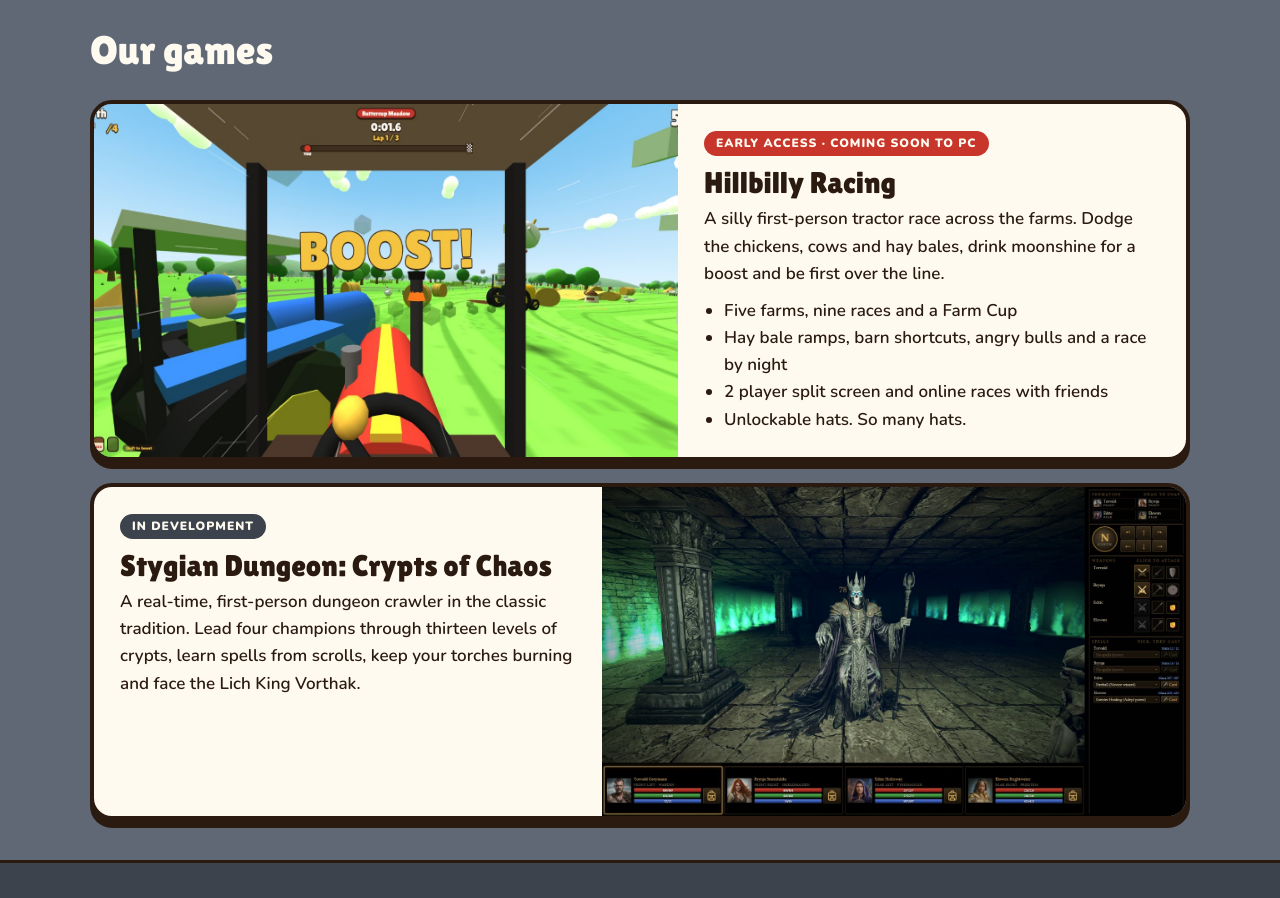
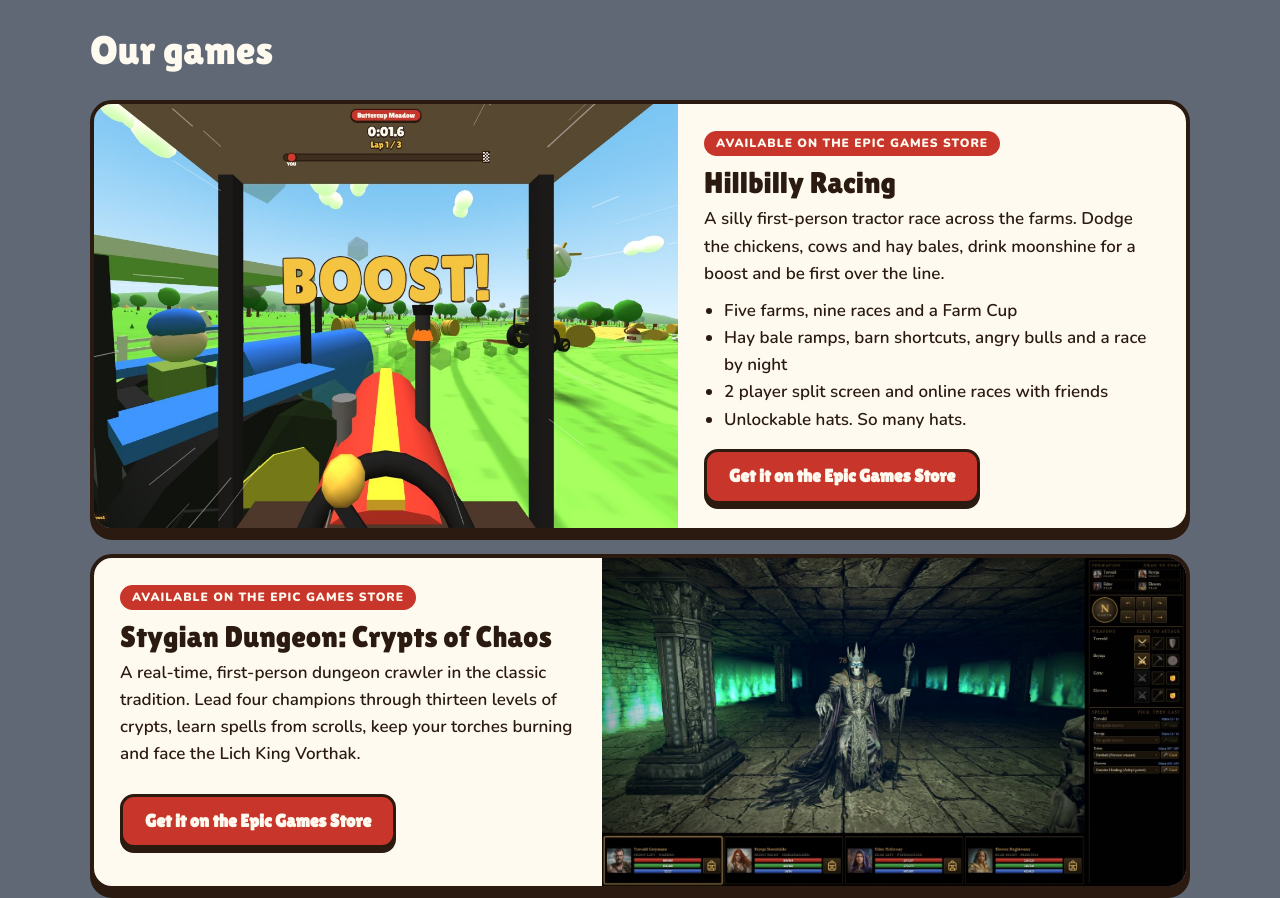
Before and after one commit to danieljdurgan-blip/crimson-viking-site, a plain HTML site: page index.html in a window 1280 px wide. Shown: the part 760-1658 px from the top of the page. Drawn offline with Linux system fonts and the light colour scheme.

Commit message:
Both games are available on the Epic Games Store, with links to them
Co-Authored-By: Claude Opus 5.5 <noreply@anthropic.com>

```diff
--- a/index.html
+++ b/index.html
@@ -5,7 +5,7 @@
 <meta name="viewport" content="width=device-width, initial-scale=1">
 <title>Crimson Viking Games</title>
 <meta name="description" content="Crimson Viking Games is an independent studio making silly and spooky games for PC: Hillbilly Racing and Stygian Dungeon.">
-<link rel="stylesheet" href="styles.css?v=2">
+<link rel="stylesheet" href="styles.css?v=3">
 </head>
 <body>
 
@@ -28,7 +28,7 @@
       <article class="game">
         <div class="shot"><img src="img/hillbilly-racing.jpg" alt="Hillbilly Racing: boosting past rival tractors on Buttercup Meadow" loading="lazy" width="1400" height="788"></div>
         <div class="txt">
-          <span class="tag">Early Access · coming soon to PC</span>
+          <span class="tag">Available on the Epic Games Store</span>
           <h3>Hillbilly Racing</h3>
           <p>A silly first-person tractor race across the farms. Dodge the chickens, cows and hay bales, drink moonshine for a boost and be first over the line.</p>
           <ul>
@@ -37,15 +37,17 @@
             <li>2 player split screen and online races with friends</li>
             <li>Unlockable hats. So many hats.</li>
           </ul>
+          <a class="btn" href="https://store.epicgames.com/p/hillbilly-racing-de6812" target="_blank" rel="noopener">Get it on the Epic Games Store</a>
         </div>
       </article>
 
       <article class="game">
         <div class="shot"><img src="img/stygian-dungeon.jpg" alt="Stygian Dungeon: Vorthak the Lich King on his throne" loading="lazy" width="1400" height="788"></div>
         <div class="txt">
-          <span class="tag dev">In development</span>
+          <span class="tag">Available on the Epic Games Store</span>
           <h3>Stygian Dungeon: Crypts of Chaos</h3>
           <p>A real-time, first-person dungeon crawler in the classic tradition. Lead four champions through thirteen levels of crypts, learn spells from scrolls, keep your torches burning and face the Lich King Vorthak.</p>
+          <a class="btn" href="https://store.epicgames.com/p/stygian-dungeon-crypts-of-chaos-37ef68" target="_blank" rel="noopener">Get it on the Epic Games Store</a>
         </div>
       </article>
 
--- a/styles.css
+++ b/styles.css
@@ -51,6 +51,7 @@ h2{font-family:var(--display);font-weight:400;font-size:clamp(28px,4vw,40px);mar
 .tag.dev{background:var(--slate-dk)}
 .game p{margin:0 0 10px}
 .game ul{margin:0;padding-left:20px}
+.game .btn{margin-top:16px;font-size:18px}
 @media (max-width:760px){.game,.game:nth-child(even){grid-template-columns:1fr}.game:nth-child(even) .shot{order:0}}
 
 /* about / contact */
```
Also changed, not shown: privacy.html (+1 -1 lines).
